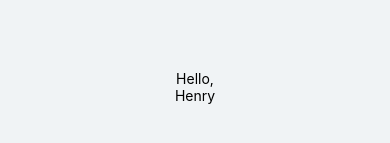
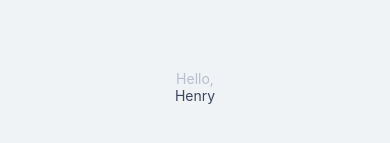
Before and after one commit to hype08/expo-web-starter, a React Native app: screen / in a window 390 px wide. Shown: the part 335-478 px from the top of the page. Built offline with nearby package versions, Linux system fonts and the light colour scheme.

Commit message:
styled-components setup

```diff
--- a/App.tsx
+++ b/App.tsx
@@ -1,18 +1,16 @@
 import React from 'react';
-import styled, { ThemeProvider } from 'styled-components/native';
+import styled from 'styled-components/native';
 
-import theme from './src/utils/theme';
+import { whiteColor, lightGrey, darkBlue } from './src/utils/Styles';
 
 const App: React.FC = () => {
   const name = 'Henry';
 
   return (
-    <ThemeProvider theme={theme}>
-      <Container>
-        <Title>Hello,</Title>
-        <Name>{`${name}`}</Name>
-      </Container>
-    </ThemeProvider>
+    <Container>
+      <Title>Hello,</Title>
+      <Name>{`${name}`}</Name>
+    </Container>
   );
 };
 
@@ -22,9 +20,13 @@ const Container = styled.View`
   flex: 1;
   justify-content: center;
   align-items: center;
-  background-color: #f0f3f5;
+  background-color: ${whiteColor};
 `;
 
-const Title = styled.Text``;
+const Title = styled.Text`
+  color: ${lightGrey};
+`;
 
-const Name = styled.Text``;
+const Name = styled.Text`
+  color: ${darkBlue};
+`;
--- /dev/null
+++ b/src/utils/Styles.ts
@@ -0,0 +1,3 @@
+export const whiteColor = '#F0F3F5';
+export const lightGrey = '#B8BECE';
+export const darkBlue = '#3C4560';
--- a/src/utils/theme.ts
+++ /dev/null
@@ -1,9 +0,0 @@
-const theme = {
-  colors: {
-    whiteColor: '#F0F3F5',
-    greyColor: '#B8BECE',
-    darkBlueColor: '#3C4560',
-  },
-};
-
-export default theme;
```
